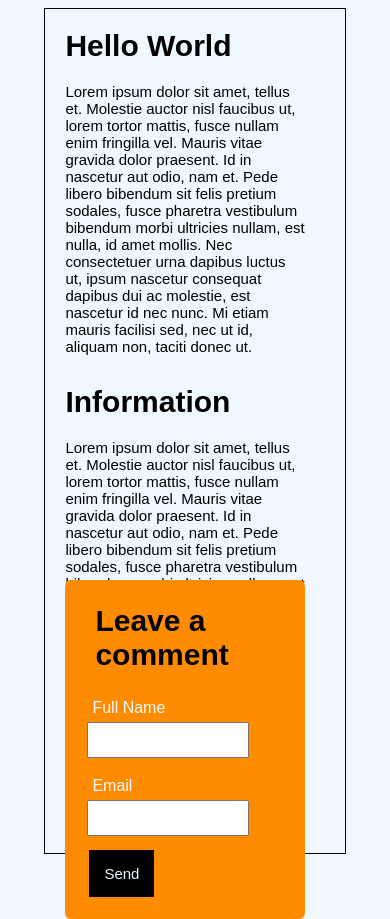
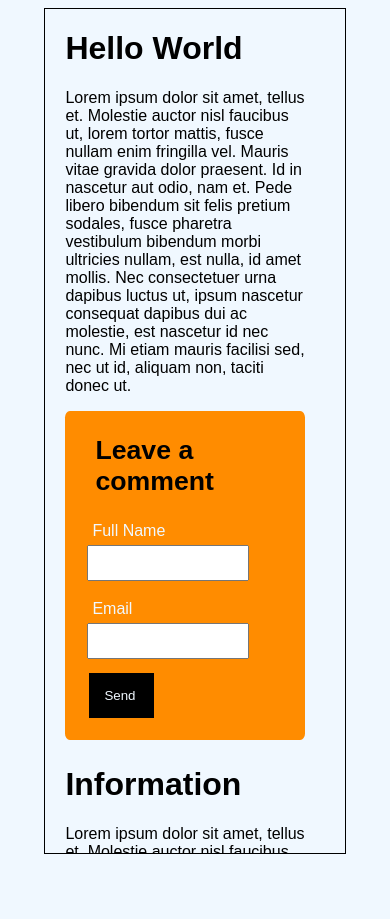
Before and after one commit to jsingh-github/responsiveformcomment, a plain HTML site: page index.html in a window 390 px wide. After the commit the page ends 854 px from the top, so only its background shows below. Drawn offline with Linux system fonts and the light colour scheme.

Commit message:
form center
the form is in the center for smaller screens

```diff
--- a/style.css
+++ b/style.css
@@ -68,6 +68,8 @@ body {
             font-size: 15px;
             margin-top: 5px;
             height: 100%;
+            font-size: medium;
+            overflow: hidden;
 
         }
 
@@ -82,26 +84,29 @@ body {
         }
 
         .inner {
-            position: absolute;
+            position: static;
             width: 80%;
-            margin-top: 70%;
+            margin-top: 5px;
             left: 0;
             margin-left: 20px;
-
+            overflow-y: scroll;
+            box-sizing: content-box;
         }
 
         .box1 {
             position: static;
             width: 80%;
             margin-left: 20px;
-
+            margin-top: 10px
         }
 
         .box2 {
             position: static;
             width: 80%;
             margin-left: 20px;
-
+            margin-top: 5px;
+            overflow-y: scroll;
+            box-sizing: content-box;
         }
 
         .send-btn {
@@ -112,6 +117,11 @@ body {
             color: aliceblue;
         }
 
+        .form {
+            font-size: smaller;
+            padding: 0%;
+            row-gap: 0%;;
+        }
 
   }
 
@@ -119,7 +129,7 @@ body {
 
 /* @media only screen and (max-width: 460px) { */
     @media screen
-    and (device-width: 360px)
+    and (device-width: 300px)
     and (device-height: 640px)
     and (-webkit-device-pixel-ratio: 4)
     and (orientation: portrait) {
@@ -130,7 +140,7 @@ body {
                 font-size: 15px;
                 margin-top: 5px;
                 height: 100%;
-
+                overflow: hidden;
             }
 
             /* .inner {
@@ -148,18 +158,26 @@ body {
                 margin-top: 80%;
                 left: 0;
                 margin-left: 20px;
-                height: auto;
+                overflow-y: scroll;
+                box-sizing: content-box;
 
             }
 
             .inner {
-                font-size: medium;
+                font-size: smaller;
                 position: absolute;
                 width: 100%;
                 margin-top: 70%;
                 left: 0;
                 margin-left: 20px;
+                overflow-y: scroll;
+                box-sizing: content-box;
+            }
 
+            .form {
+                font-size: smaller;
+                padding: 0%;
+                row-gap: 0%;
             }
 
             .box1 {
```
